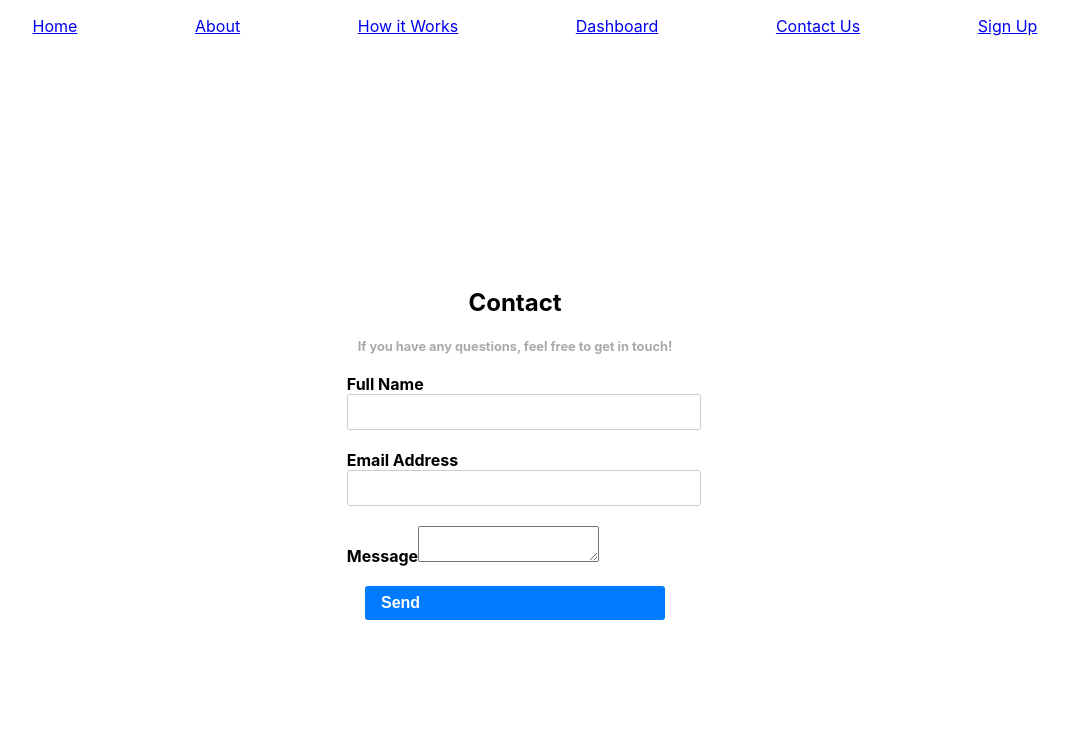
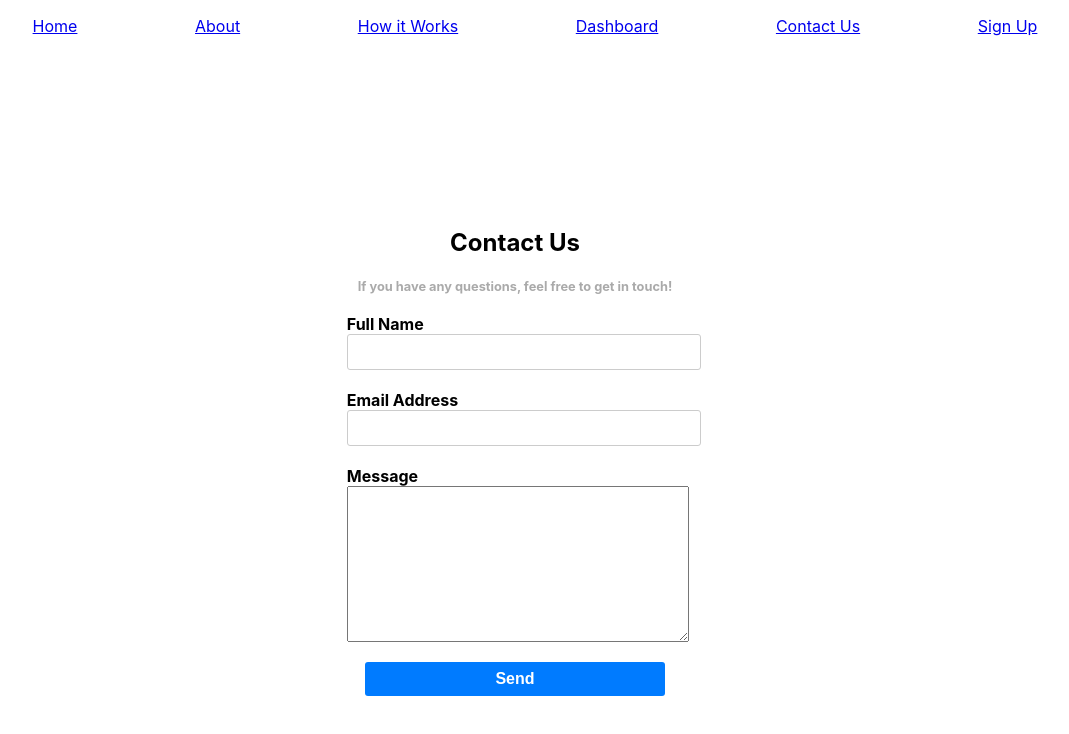
Before and after one commit to irina-sheveliova/CFG-Job-tracker, a React (Create React App) app: page /contactus in a window 1280 px wide. Shown: the top 734 px of the page, without its empty margins (125-1194 px from the left). Built offline with nearby package versions, Linux system fonts and the light colour scheme.

Commit message:
form looking good, working on adding validation text

```diff
--- a/src/components/Contact/ContactUs.jsx
+++ b/src/components/Contact/ContactUs.jsx
@@ -41,7 +41,7 @@ function ContactUs() {
 
         <form className="contact-form">
             <div className='form-container'>
-                <h2 className="contact-header" >Contact</h2>
+                <h2 className="contact-header" >Contact Us</h2>
                 <h5 className="contact-form-text">If you have any questions, feel free to get in touch!</h5>
 
                 <div className="div-section">
@@ -56,18 +56,11 @@ function ContactUs() {
                     <label htmlFor="message">Message</label>
                     <textarea id="contactUsMessage" name="contactUsMessage" type="text" value={message} onChange={(e) => setMessage(e.target.value)} />
                 </div>
-                <p className="button-container">
+                <div className="button-container">
                     <button className="button" type="submit" onClick={handleSubmit}>
                         Send
                     </button>
-                </p>
-                {/* <Link to="/">
-                    <button
-                        className="button button-secondary"
-                    >
-                        Cancel
-                    </button>
-                </Link> */}
+                </div>
             </div>
         </form>
 
--- a/src/components/Contact/Contactus.css
+++ b/src/components/Contact/Contactus.css
@@ -26,12 +26,21 @@ form {
 
 .div-section {
     margin: 20px;
+    /* width: 100%; */
 }
 
+.button-container {
+    margin: 0 auto;
+}
+
+#emailAddress,
+#fullName {
+    width: 100%;
+}
 
 .button {
     margin: 0 auto;
-    display: flex;
+    display: grid;
     font-weight: bold;
     min-width: 300px;
     max-width: 500px;
@@ -46,3 +55,10 @@ form {
 .button:hover {
     background-color: #0069d9;
 }
+
+
+#contactUsMessage {
+    display: block;
+    min-height: 150px;
+    width: 100%;
+}
```
